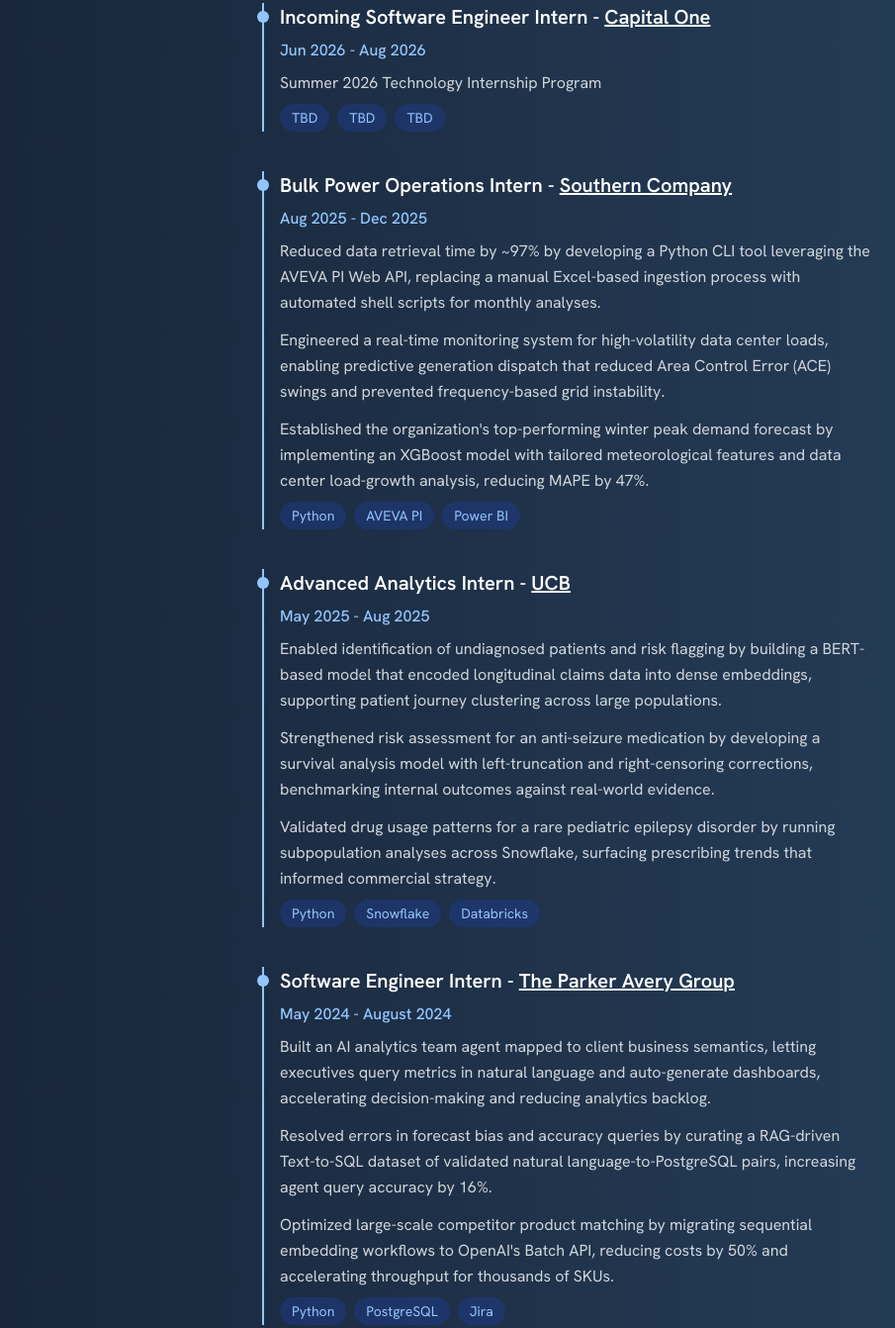
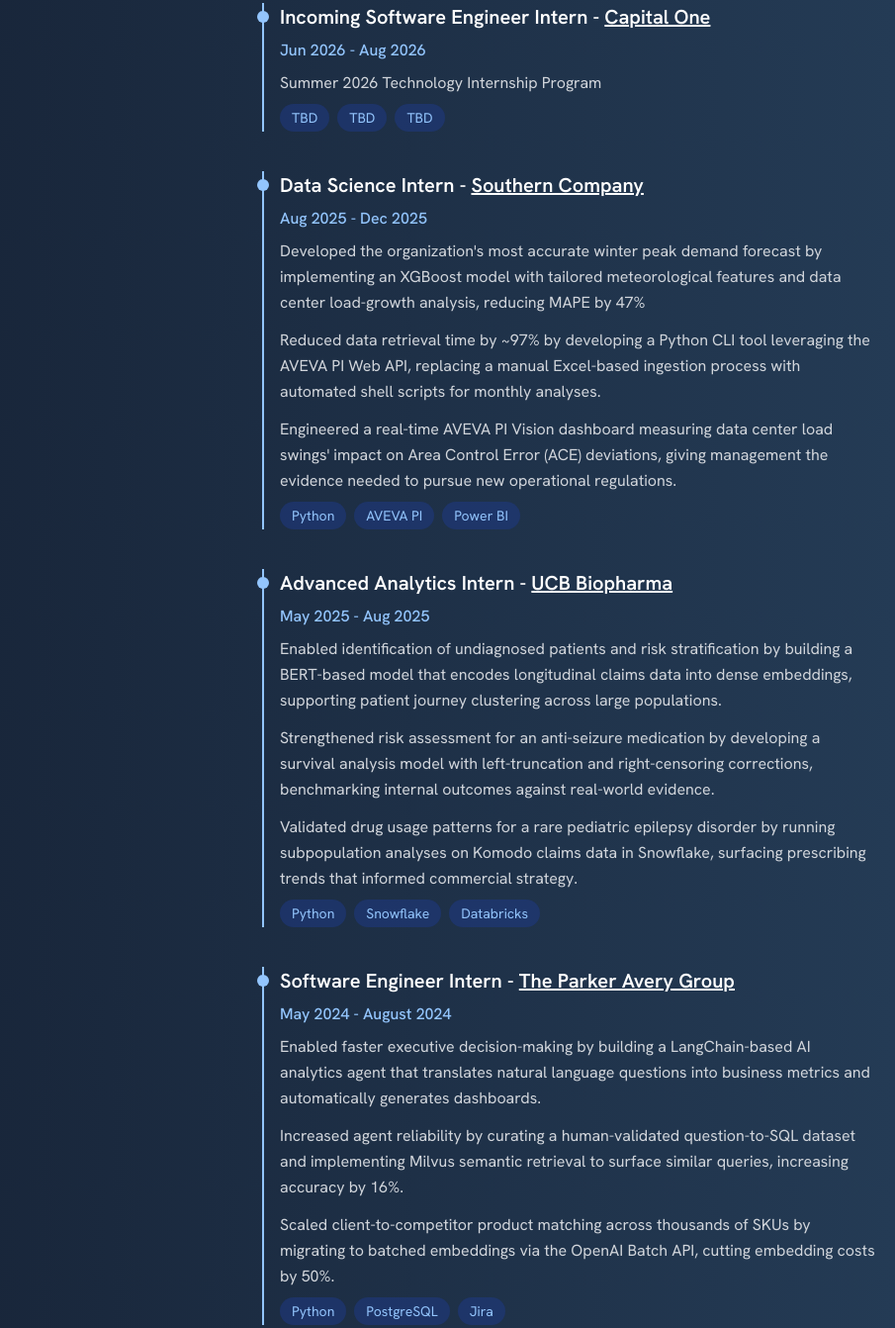
Before and after one commit to birastor22/Portfolio-Website, a website: page index.html in a window 1280 px wide. Shown: the part 2101-3443 px from the top of the page at 99% size, without its empty margins (375-1280 px from the left). Drawn offline with nearby package versions, Linux system fonts and the light colour scheme.

Commit message:
Content Updates

```diff
--- a/index.html
+++ b/index.html
@@ -319,19 +319,19 @@
                         <!-- Content -->
                         <div class="space-y-2">
                             <h3 class="text-xl font-semibold text-white">
-                                Bulk Power Operations Intern -
+                                Data Science Intern -
                                 <a href="https://www.southerncompany.com/" target="_blank" class="hover:text-orange-200 text-white font-semibold underline">Southern Company</a>
                             </h3>
                             <h4 class="text-blue-300 font-medium">Aug 2025 - Dec 2025</h4>
                             <!-- Description -->
                             <div class="space-y-3 text-gray-300">
                                 <p class="leading-relaxed">
+                                    Developed the organization's most accurate winter peak demand forecast by implementing an XGBoost model with tailored meteorological features and data center load-growth analysis, reducing MAPE by 47%
+                                <p class="leading-relaxed">
                                     Reduced data retrieval time by ~97% by developing a Python CLI tool leveraging the AVEVA PI Web API, replacing a manual Excel-based ingestion process with automated shell scripts for monthly analyses.
-                                <p class="leading-relaxed">
-                                    Engineered a real-time monitoring system for high-volatility data center loads, enabling predictive generation dispatch that reduced Area Control Error (ACE) swings and prevented frequency-based grid instability.
                                 </p>
                                 <p class="leading-relaxed">
-                                    Established the organization's top-performing winter peak demand forecast by implementing an XGBoost model with tailored meteorological features and data center load-growth analysis, reducing MAPE by 47%.
+                                    Engineered a real-time AVEVA PI Vision dashboard measuring data center load swings' impact on Area Control Error (ACE) deviations, giving management the evidence needed to pursue new operational regulations.
                                 </p>
                             </div>
                             <!-- Tools used -->
@@ -351,19 +351,19 @@
                         <div class="space-y-2">
                             <h3 class="text-xl font-semibold text-white">
                                 Advanced Analytics Intern -
-                                <a href="https://www.ucb.com/" target="_blank" class="hover:text-orange-200 text-white font-semibold underline">UCB</a>
+                                <a href="https://www.ucb.com/" target="_blank" class="hover:text-orange-200 text-white font-semibold underline">UCB Biopharma</a>
                             </h3>
                             <h4 class="text-blue-300 font-medium">May 2025 - Aug 2025</h4>
                             <!-- Description -->
                             <div class="space-y-3 text-gray-300">
                                 <p class="leading-relaxed">
-                                   Enabled identification of undiagnosed patients and risk flagging by building a BERT-based model that encoded longitudinal claims data into dense embeddings, supporting patient journey clustering across large populations.
+                                   Enabled identification of undiagnosed patients and risk stratification by building a BERT-based model that encodes longitudinal claims data into dense embeddings, supporting patient journey clustering across large populations.
                                 </p>
                                 <p class="leading-relaxed">
                                     Strengthened risk assessment for an anti-seizure medication by developing a survival analysis model with left-truncation and right-censoring corrections, benchmarking internal outcomes against real-world evidence.
                                 </p>
                                 <p class="leading-relaxed">
-                                    Validated drug usage patterns for a rare pediatric epilepsy disorder by running subpopulation analyses across Snowflake, surfacing prescribing trends that informed commercial strategy.
+                                    Validated drug usage patterns for a rare pediatric epilepsy disorder by running subpopulation analyses on Komodo claims data in Snowflake, surfacing prescribing trends that informed commercial strategy.
                                 </p>
                             </div>
                             <!-- Tools used -->
@@ -389,13 +389,13 @@
                             <!-- Description -->
                             <div class="space-y-3 text-gray-300">
                                 <p class="leading-relaxed">
-                                    Built an AI analytics team agent mapped to client business semantics, letting executives query metrics in natural language and auto-generate dashboards, accelerating decision-making and reducing analytics backlog.
+                                    Enabled faster executive decision-making by building a LangChain-based AI analytics agent that translates natural language questions into business metrics and automatically generates dashboards.
                                 </p>
                                 <p class="leading-relaxed">
-                                    Resolved errors in forecast bias and accuracy queries by curating a RAG-driven Text-to-SQL dataset of validated natural language-to-PostgreSQL pairs, increasing agent query accuracy by 16%.
+                                    Increased agent reliability by curating a human-validated question-to-SQL dataset and implementing Milvus semantic retrieval to surface similar queries, increasing accuracy by 16%.
                                 </p>
                                 <p class="leading-relaxed">
-                                    Optimized large-scale competitor product matching by migrating sequential embedding workflows to OpenAI's Batch API, reducing costs by 50% and accelerating throughput for thousands of SKUs.
+                                    Scaled client-to-competitor product matching across thousands of SKUs by migrating to batched embeddings via the OpenAI Batch API, cutting embedding costs by 50%.
                             </div>
                             <!-- Tools used -->
                             <div class="flex flex-wrap gap-2 mt-5">
```
Also changed, not shown: 1 other file.
